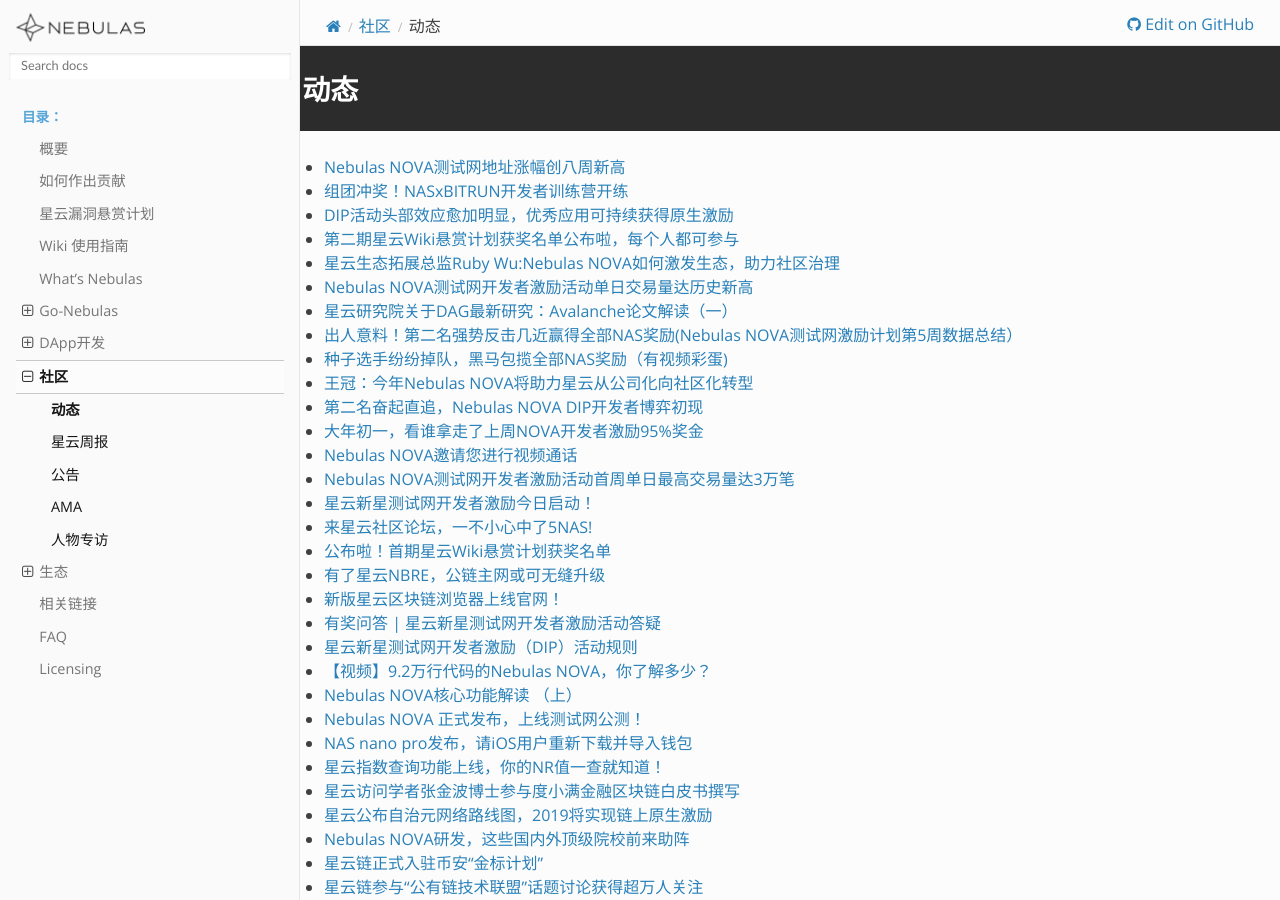
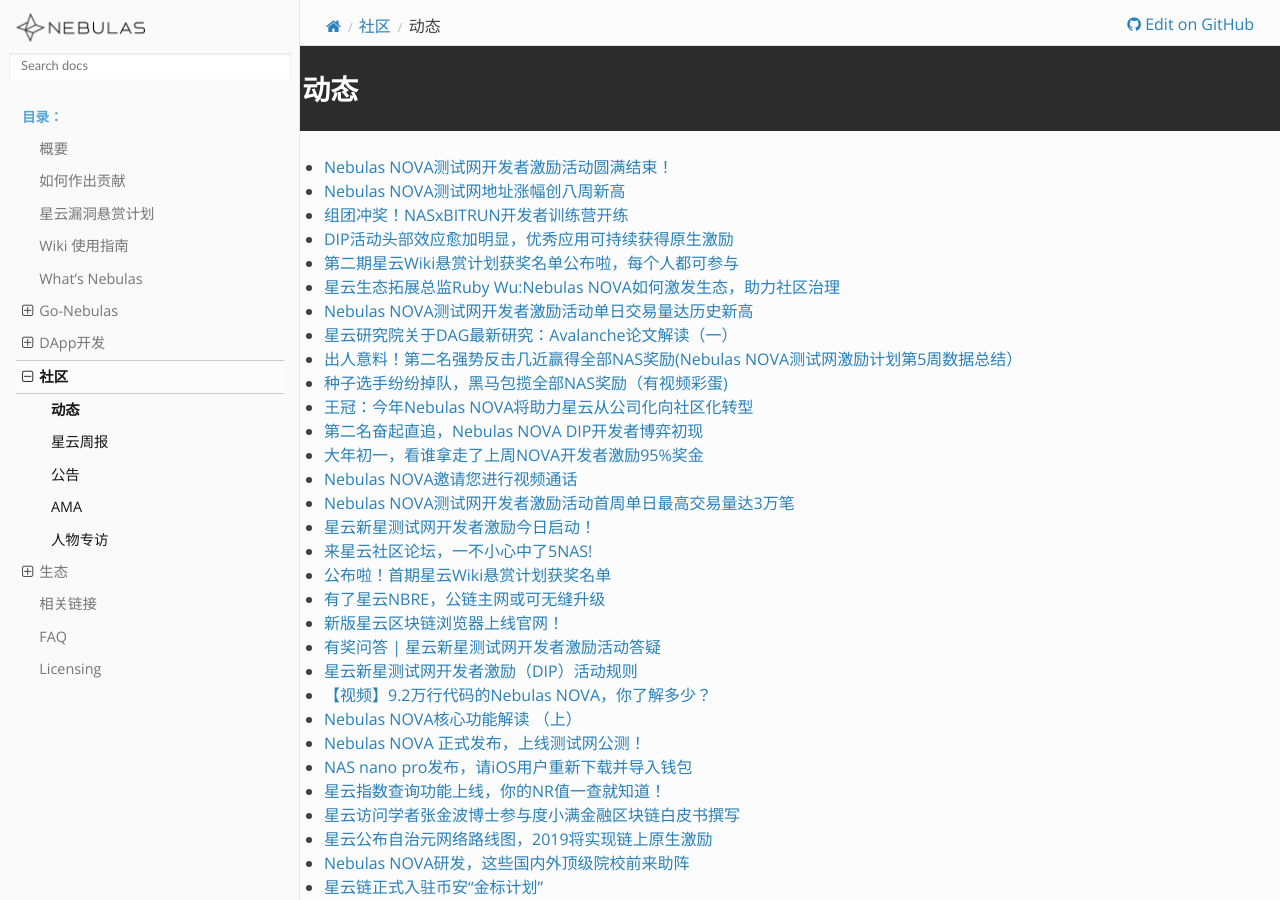
Before and after one commit to nebulasio/nebdocs, a Sphinx documentation site: the page built from docs/community/events.md, in a window 1280 px wide and 900 px high. Built offline with Sphinx 7.4.7 and the Read the Docs theme 2.0.0, drawn with Linux system fonts in a browser that asks for light colours; pages that are not in the unit, such as notebooks, are missing from menus.

Commit message:
更新动态
Nebulas NOVA测试网开发者激励活动圆满结束！

```diff
--- a/docs/community/events.md
+++ b/docs/community/events.md
@@ -1,5 +1,6 @@
 # 动态
 
+- [Nebulas NOVA测试网开发者激励活动圆满结束！](https://blog.nebulas.io/2019/04/02/nebulas-nova-testnet-developer-incentives-program-have-come-to-an-end/)
 - [Nebulas NOVA测试网地址涨幅创八周新高](https://blog.nebulas.io/2019/03/19/nebulas-nova-testnet-address-rose-to-an-eight-week-high/)
 - [组团冲奖！NASxBITRUN开发者训练营开练](https://mp.weixin.qq.com/s/1Hge4H25g01B3k7-iKqp7Q)
 - [DIP活动头部效应愈加明显，优秀应用可持续获得原生激励](https://blog.nebulas.io/2019/03/12/dip-program-head-effect-is-more-and-more-obvious-excellent-applications-can-continue-to-obtain-native-incentives/)
```
